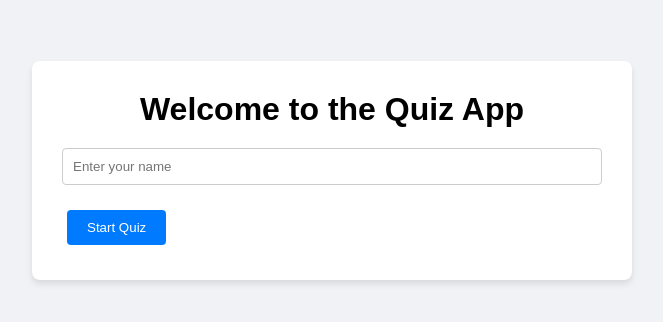
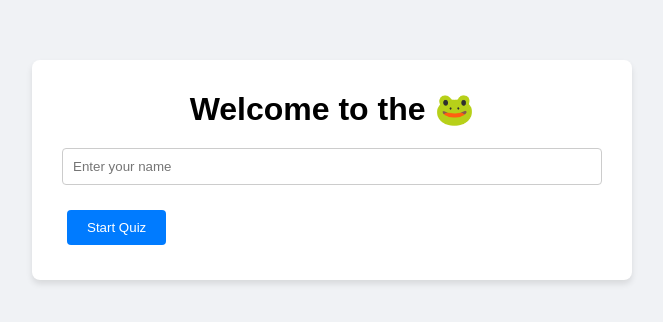
Before and after one commit to al-chris/ask, a plain HTML site: page index.html in a window 1280 px wide. Shown: the part 230-552 px from the top of the page, without its empty margins (308-971 px from the left). Drawn offline with Linux system fonts and the light colour scheme.

Commit message:
Update index.html

```diff
--- a/index.html
+++ b/index.html
@@ -14,7 +14,7 @@
     <div class="container">
         <!-- Intro Screen -->
         <div id="intro-screen" class="screen active">
-            <h1>Welcome to the Quiz App</h1>
+            <h1>Welcome to the 🐸</h1>
             <input type="text" id="username" placeholder="Enter your name" />
             <button id="start-quiz-btn">Start Quiz</button>
         </div>
```
